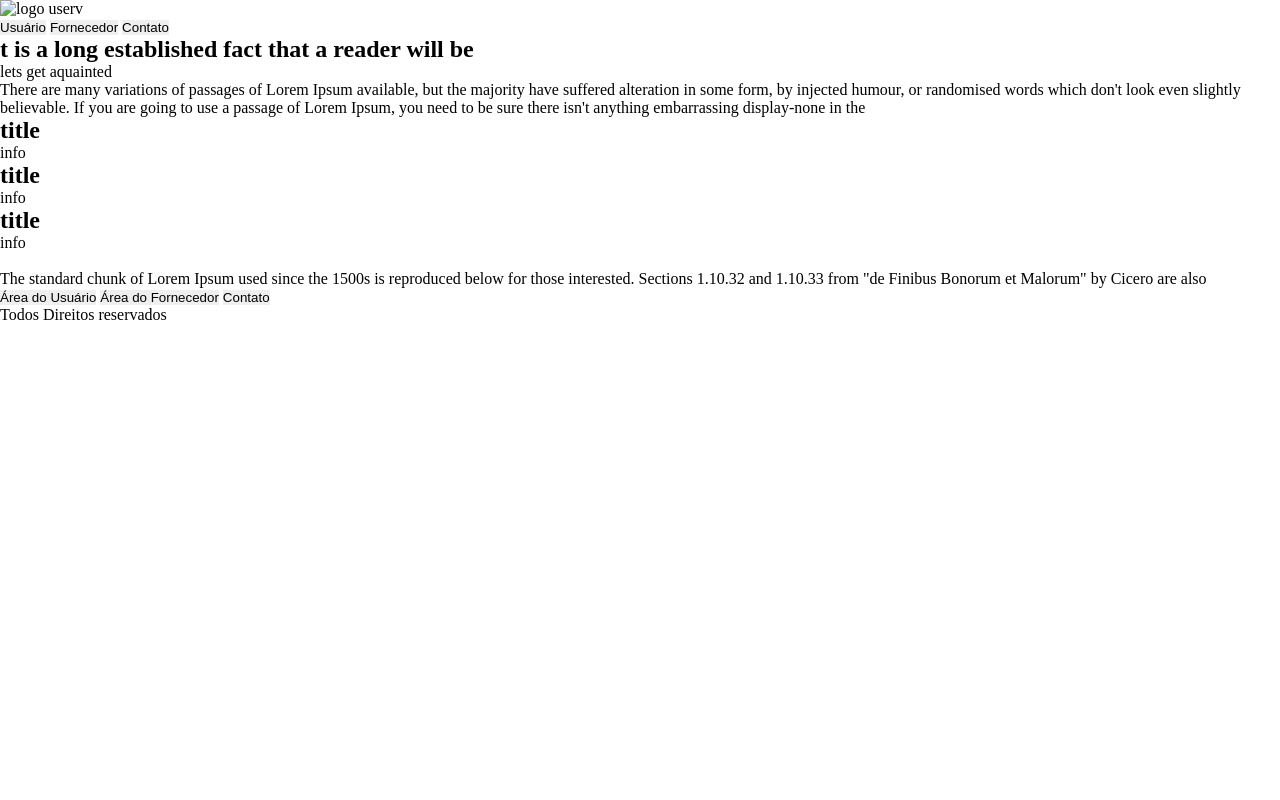
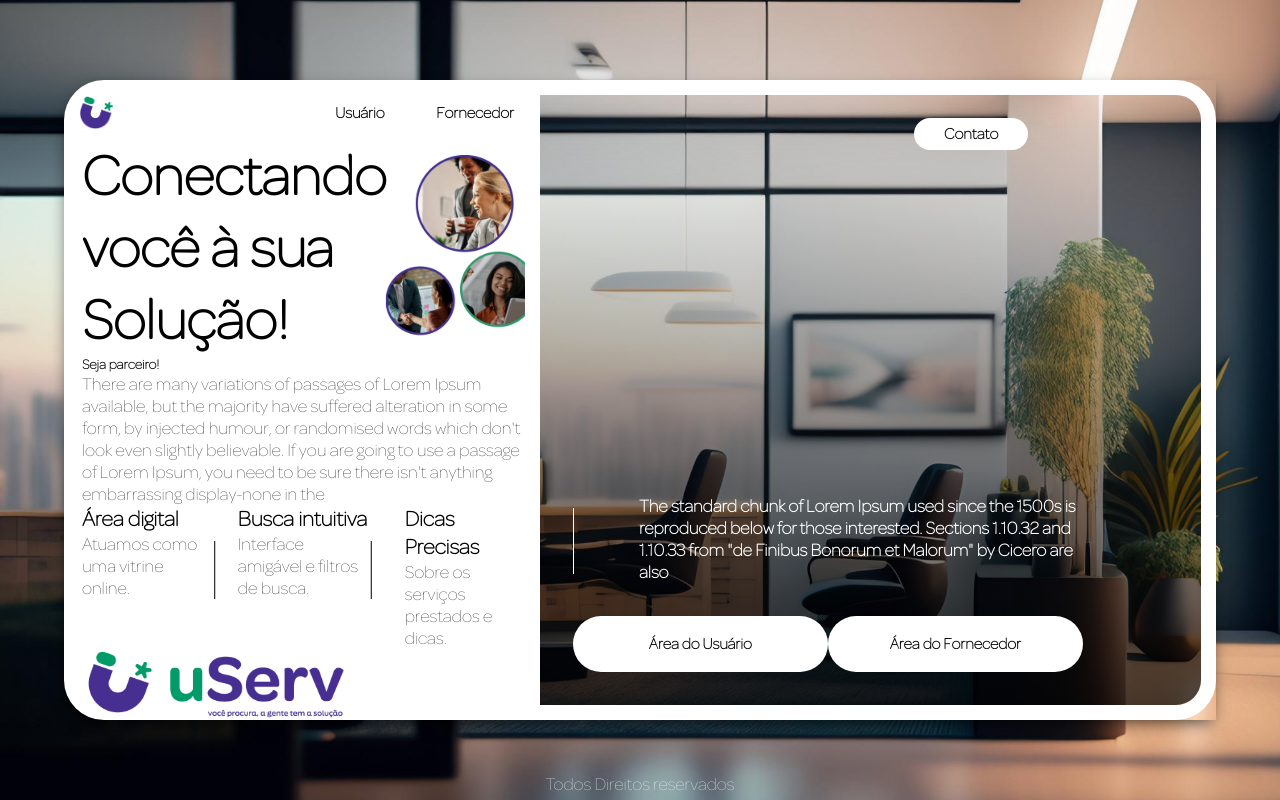
Before and after one commit to svnoliveira/userv, a plain HTML site: page index.html in a window 1280 px wide. Drawn offline with Linux system fonts and the light colour scheme.

Commit message:
feat: desenvolvida e estilizada página index

```diff
--- a/index.html
+++ b/index.html
@@ -5,6 +5,12 @@
     <meta charset="UTF-8">
     <meta name="viewport" content="width=device-width, initial-scale=1.0">
     <title>uServ | Home</title>
+
+
+    <link rel="apple-touch-icon" sizes="180x180" href="/apple-touch-icon.png">
+    <link rel="icon" type="image/png" sizes="32x32" href="/favicon-32x32.png">
+    <link rel="icon" type="image/png" sizes="16x16" href="/favicon-16x16.png">
+    <link rel="manifest" href="/site.webmanifest">
 
     <link rel="stylesheet" href="./src/styles/reset.css">
     <link rel="stylesheet" href="./src/styles/globalStyles.css">
@@ -15,55 +21,69 @@
 
 <body>
     <header>
-        <img src="" alt="logo userv">
+        <div id="index__header__logo-container" role="img" aria-label="Logo da empresa Userv, pequeno ícone da letra U">
+        </div>
         <nav id="index__header__nav" class="index__nav">
-            <button>Usuário</button>
-            <button>Fornecedor</button>
-            <button>Contato</button>
+            <button class="btn--nav">Usuário</button>
+            <button class="btn--nav">Fornecedor</button>
+            <button class="contact-btn btn--white--wide">Contato</button>
         </nav>
     </header>
     <main>
         <section id="index__text__section">
-            <h1>t is a long established fact that a reader will be</h1>
-            <span>lets get aquainted</span>
-            <p>There are many variations of passages of Lorem Ipsum available, but the majority have suffered alteration
-                in some form, by injected humour, or randomised words which don't look even slightly believable. If you
-                are going to use a passage of Lorem Ipsum, you need to be sure there isn't anything embarrassing display-none
-                in the</p>
+            <div id="index__text__tittle">
+                <h1 class="font-tittle--big">Conectando você à sua Solução!</h1>
+                <img src="./src/image/index-collage.png" alt="Três pequenas fotos de pessoas de negócios">
+            </div>
             <div>
-                <ul>
+                <span class="font-tag">Seja parceiro!</span>
+                <p class="font-p-normal">There are many variations of passages of Lorem Ipsum available, but the majority have suffered alteration
+                    in some form, by injected humour, or randomised words which don't look even slightly believable. If you
+                    are going to use a passage of Lorem Ipsum, you need to be sure there isn't anything embarrassing display-none
+                    in the</p>
+            </div>
+            <div>
+                <ul class="index__text__list">
                     <li>
-                        <h2>title</h2>
-                        <p>info</p>
+                        <h2 class="font-tittle--normal">Área digital</h2>
+                        <p class="font-p-normal">Atuamos como uma vitrine online.
+                        </p>
                     </li>
                     <li>
-                        <h2>title</h2>
-                        <p>info</p>
+                        <h2 class="font-tittle--normal">Busca intuitiva</h2>
+                        <p class="font-p-normal">Interface amigável e filtros de busca.</p>
                     </li>
                     <li>
-                        <h2>title</h2>
-                        <p>info</p>
+                        <h2 class="font-tittle--normal">Dicas Precisas</h2>
+                        <p class="font-p-normal">Sobre os serviços prestados e dicas.</p>
                     </li>
                 </ul>
             </div>
-            <img src="" alt="">
+            <div id="index__text__logo-container" role="img" aria-label="Logo da empresa Userv de forma grande">
+            </div>
         </section>
-        <section>
+        <section id="index__image__section">
             <div id="index__contact__container" class="display-none">
-                Contato
+                <div>
+                    <span class="font-tittle--big">Contato</span>
+                    <div>
+                        <p class="font-p-normal">Whatsapp: (XX) 99999-9999</p>
+                        <p class="font-p-normal">Email: contato@userv.app</p>
+                        <p class="font-p-normal">Localização: RUA SUDARIO RODRIGUES GOMES, 884 - BAIRRO GOIAS - Araguari/MG</p>
+                    </div>
+                </div>
             </div>
-            <div>
-                <p>The standard chunk of Lorem Ipsum used since the 1500s is reproduced below for those interested.
+            <div id="index__text">
+                <p class="font-p-normal">The standard chunk of Lorem Ipsum used since the 1500s is reproduced below for those interested.
                     Sections 1.10.32 and 1.10.33 from "de Finibus Bonorum et Malorum" by Cicero are also</p>
             </div>
             <nav class="index__nav">
-                <button>Área do Usuário</button>
-                <button>Área do Fornecedor</button>
-                <button>Contato</button>
+                <a href="/usuario/home.html" class="btn--white--deep">Área do Usuário</a>
+                <a href="/fornecedor/login.html" class="btn--white--deep">Área do Fornecedor</a>
             </nav>
         </section>
     </main>
-    <footer>Todos Direitos reservados</footer>
+    <footer class="font-p-normal">Todos Direitos reservados</footer>
 </body>
 
 </html>
--- a/src/styles/globalStyles.css
+++ b/src/styles/globalStyles.css
@@ -1,3 +1,26 @@
+@font-face {
+    font-family: Omnes;
+    src: url(/src/font/Omnes\ SemiBold.ttf);
+}
+
+@font-face {
+    font-family: Omnes;
+    src: url(/src/font/Omnes\ Black.ttf);
+    font-weight: black;
+}
+
+@font-face {
+    font-family: Omnes;
+    src: url(/src/font/Omnes\ Light.ttf);
+    font-weight: light;
+}
+
+@font-face {
+    font-family: Omnes;
+    src: url(/src/font/Omnes\ Thin.ttf);
+    font-weight: thin;
+}
+
 :root{
     --color-brand-1: #30996b;
     --color-brand-2: #43328e;
@@ -11,23 +34,40 @@
     --color-mode: #FFFFFF;
 
     --container-size: 72.5rem;
+    font-size: 62.5%;
 
     /* ------------style guide fonts-------------------- */
     --tittle-1: 600 1.25rem/1.6rem 'Inter';
     /* ---------------extra fonts----------------------------- */
 }
 
+html{
+    background: rgb(48,153,107);
+    background: linear-gradient(0deg, rgba(48,153,107,1) 0%, rgba(65,62,138,1) 50%);
+}
+
+body{
+    max-width: 190rem;
+    height: 100dvh;
+    margin: auto;
+    font-family: 'Omnes';
+}
+
+button{
+    font-family: 'Omnes';
+}
+
 .toast {
-    min-width: 250px;
-    margin-left: -125px;
+    min-width: 25rem;
+    margin-left: -1.25rem;
     color: var(--color-mode);
     text-align: center;
-    border-radius: 2px;
-    padding: 16px;
+    border-radius: 0.2rem;
+    padding: 1.6rem;
     position: fixed;
     z-index: 1;
     left: 50%;
-    bottom: 30px;
+    bottom: 3rem;
 
     -webkit-animation: fadein 0.5s, fadeout 0.5s 2.5s;
     animation: fadein 0.5s, fadeout 0.5s 2.5s;
@@ -36,3 +76,65 @@
 .display-none {
     display: none;
 }
+
+/* fonts */
+.font-tittle--big {
+    font-size: 5.8rem;
+    font-weight: black;
+}
+
+.font-tittle--normal {
+    font-size: 2.2rem;
+    font-weight: black;
+}
+
+.font-tag {
+    font-size: 1.4rem;
+    font-weight: bold;
+}
+
+.font-p-normal {
+    font-size: 1.8rem;
+}
+
+/* buttons */
+button {
+    cursor: pointer;
+}
+
+.btn--white--wide,
+.btn--white--deep {
+    background-color: var(--color-mode);
+    font-size: 1.6rem;
+    font-weight: bold;
+    line-height: 1.6rem;
+    transition: 0.5s;
+    border-radius: 999em;
+}
+
+.btn--white--wide {
+    padding: 0.8rem 3rem;
+}
+
+.btn--white--deep {
+    padding: 2rem 3rem;
+    width: 19.5rem;
+    text-align: center;
+}
+
+.btn--white--wide:hover,
+.btn--white--deep:hover {
+    background-color: var(--color-brand-1);
+    color: var(--color-mode);
+}
+
+.btn--nav {
+    font-size: 1.6rem;
+    font-weight: bold;
+    background-color: transparent;
+    transition: 1s;
+}
+
+.btn--nav:hover {
+    transform: scale(1.1);
+}
--- a/src/styles/index.css
+++ b/src/styles/index.css
@@ -0,0 +1,246 @@
+body {
+    background-image: url("/src/image/office.png");
+    background-repeat: no-repeat;
+    background-size: cover;
+    background-position: center;
+    position: relative;
+}
+
+header {
+    position: absolute;
+    top: calc(10dvh + 1.5rem);
+    right: 50%;
+    z-index: 2;
+    width: min(60rem, 36dvw);
+    margin-right: min(13.5rem, calc(9dvw - 1.5rem));
+    display: flex;
+    align-items: center;
+    justify-content: space-between;
+}
+
+header > nav {
+    position: relative;
+    min-width: 50%;
+    display: flex;
+    justify-content: space-around;
+}
+
+header .contact-btn {
+    position: absolute;
+    top: 1.5rem;
+    right: max(calc(-90rem + 3rem + 13.5rem), calc(-54dvw + 3rem + 13.5dvw));
+}
+
+#index__header__logo-container {
+    height: 3.5rem;
+    width: 3.5rem;
+    background-image: url("/src/image/icons/userv.png");
+    background-size: contain;
+    background-repeat: no-repeat;
+}
+
+#index__header__logo-container:hover {
+    background-image: url("/src/image/icons/userv-bright.png");
+    transform: scale(1.04);
+}
+
+main {
+    width: min(150rem, 90dvw);
+    height: 80dvh;
+    position: absolute;
+    top: 50%;
+    left: 50%;
+    transform: translate(-50%, -50%);
+    display: flex;
+    border-radius: 4rem 0 0 4rem;
+    overflow: hidden;
+    -webkit-box-shadow: 0px 7px 17px -5px rgba(0,0,0,0.75);
+    -moz-box-shadow: 0px 7px 17px -5px rgba(0,0,0,0.75);
+    box-shadow: 0px 7px 17px -5px rgba(0,0,0,0.75);
+}
+
+#index__text__section {
+    padding-top: 6rem;
+    padding-left: clamp(0.6rem, 4vw, 2rem);
+    background-color: var(--color-mode);
+    width: 40%;
+    transform: scaleX(1.01);
+    display: flex;
+    flex-direction: column;
+    justify-content: space-between;
+}
+
+#index__text__tittle {
+    display: flex;
+    flex-direction: row;
+    align-items: center;
+}
+
+#index__text__logo-container {
+    height: 20em;
+    display: flex;
+    align-items: center;
+    background-image: url("/src/image/icons/userv-full.png");
+    background-size: contain;
+    background-repeat: no-repeat;
+    transition: 0.5s;
+}
+
+#index__text__logo-container:hover {
+    background-image: url("/src/image/icons/userv-full-bright.png");
+    transform: scale(1.04);
+}
+
+#index__text__tittle > img{
+    width: 15em;
+    height: auto;
+    object-fit: contain;
+}
+
+.index__text__list {
+    display: flex;
+    gap: 0.1rem;
+    justify-content: space-between;
+}
+
+.index__text__list > li {
+    position: relative;
+    width: 30%;
+}
+
+.index__text__list > :first-child::after {
+    content: "";
+    position: absolute;
+    top: 25%;
+    right: 0;
+    width: 1px;
+    height: 40%;
+    background: black;
+}
+
+.index__text__list > :nth-child(2)::after {
+    content: "";
+    position: absolute;
+    top: 25%;
+    right: 0;
+    width: 1px;
+    height: 40%;
+    background: black;
+}
+
+.index__text__list > :first-child {
+    padding-right: 2.5%;
+}
+
+.index__text__list > :nth-child(3) {
+    padding-left: 2.5%;
+}
+
+#index__image__section {
+    width: 60%;
+    border-radius: 0 4rem 4rem 0;
+    border: 1.5rem solid var(--color-mode);
+    position: relative;
+    display: flex;
+    flex-direction: column;
+    justify-content: end;
+    overflow: hidden;
+    color: var(--color-mode);
+}
+
+#index__image__section::after {
+    content: "";
+    position: absolute;
+    bottom: 0;
+    left: 0;
+    height: 100%;
+    width: 100%;
+    background: linear-gradient(to top, rgba(0, 0, 0, 0.7), rgba(0, 0, 0, 0));
+}
+
+#index__image__section .font-p-normal {
+    font-weight: bold;
+}
+
+#index__text {
+    z-index: 2;
+    width: 90%;
+    margin-left: auto;
+    margin-right: auto;
+    padding: 0 10%;
+    position: relative;
+}
+
+#index__text::before {
+    content: "";
+    position: absolute;
+    top: 15%;
+    left: 0;
+    background-color: var(--color-mode);
+    width: 1px;
+    height: 75%;
+}
+
+.index__nav {
+    height: 20%;
+    z-index: 2;
+    display: flex;
+    align-items: center;
+    padding-left: 5%;
+}
+
+.index__nav > a {
+    text-decoration: none;
+    color: black;
+}
+
+#index__contact__container {
+    position: absolute;
+    top: 5dvw;
+    left: 50%;
+    transform: translateX(-50%);
+    z-index: 1;
+    backdrop-filter: blur(5px);
+    width: 80%;
+    height: 55%;
+    transition: 1s;
+    border-radius: 2.5rem;
+    -webkit-box-shadow: 0px 7px 17px -5px rgba(0,0,0,0.75);
+    -moz-box-shadow: 0px 7px 17px -5px rgba(0,0,0,0.75);
+    box-shadow: 0px 7px 17px -5px rgba(0,0,0,0.75);
+}
+
+#index__contact__container > div {
+    display: flex;
+    flex-direction: column;
+    justify-content: space-around;
+    min-height: 70%;
+    text-align: center;
+}
+
+#index__contact__container::after {
+    content: "";
+    position: absolute;
+    top: 0;
+    left: 0;
+    height: 100%;
+    width: 100%;
+    background: linear-gradient(to bottom, rgba(0, 0, 0, 0.4), rgba(0, 0, 0, 0));
+    border-radius: 2.5rem;
+    z-index: 3;
+}
+
+#index__contact__container > div{
+    position: relative;
+    z-index: 4;
+    padding: 0 2rem;
+    /* text-shadow: black 1px 0 7px; */
+}
+
+footer {
+    text-align: center;
+    position: fixed;
+    color: var(--color-mode);
+    width: 100%;
+    bottom: 0.5rem;
+}
```
Also changed, not shown: android-chrome-192x192.png (added), android-chrome-512x512.png (added), apple-touch-icon.png (added), favicon-16x16.png (added), favicon-32x32.png (added), favicon.ico (added), site.webmanifest (added), src/font/Omnes Black.ttf (added), src/font/Omnes Light.ttf (added), src/font/Omnes SemiBold.ttf (added), src/font/Omnes Thin.ttf (added), src/image/icons/userv-bright.png (added), src/image/icons/userv-full-bright.png (added), src/image/icons/userv-full.png (added), 3 more files.
